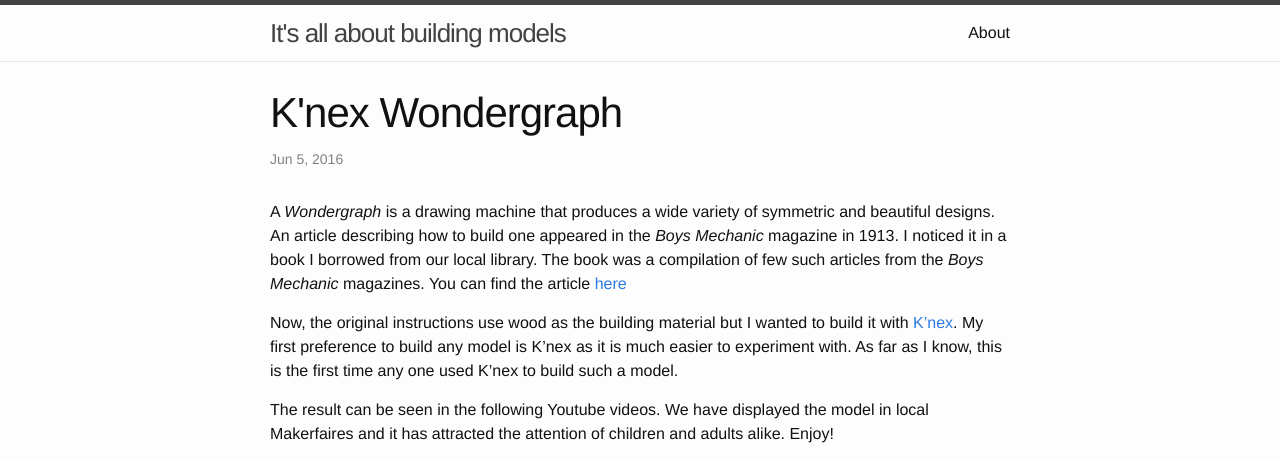
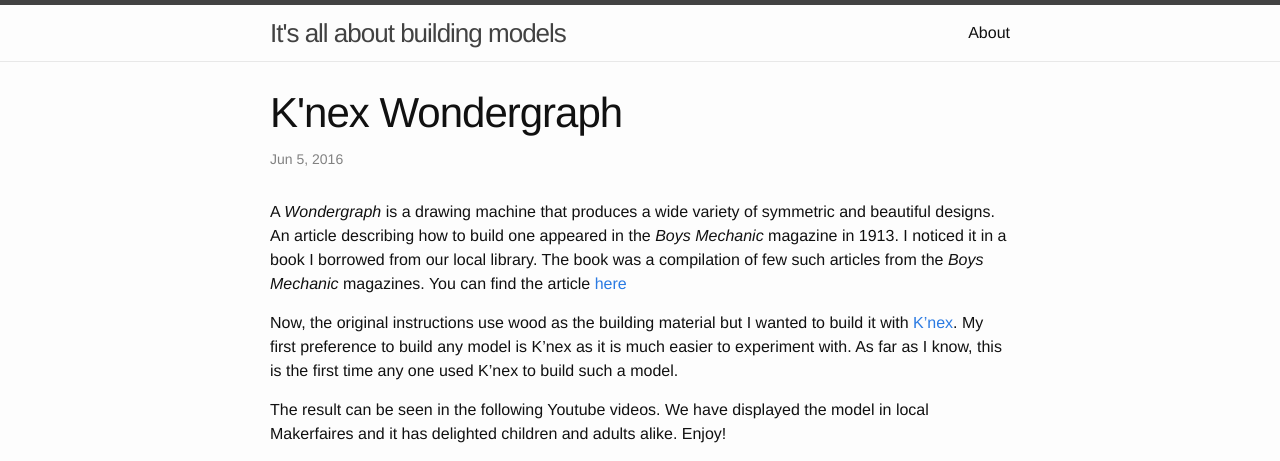
Before and after one commit to draghuram/myotherblog, a Jekyll site: the page built from _posts/2016-06-05-wondergraph.md, in a window 1280 px wide. Shown: the top 461 px of the page. Built offline with Jekyll 4.4.1, drawn with Linux system fonts in a browser that asks for light colours; grey boxes are pictures that could not be loaded.

Commit message:
Small improvement.

```diff
--- a/_posts/2016-06-05-wondergraph.md
+++ b/_posts/2016-06-05-wondergraph.md
@@ -20,8 +20,8 @@ experiment with. As far as I know, this is the first time any one used
 K'nex to build such a model.
 
 The result can be seen in the following Youtube videos. We have
-displayed the model in local Makerfaires and it has attracted the
-attention of children and adults alike. Enjoy!
+displayed the model in local Makerfaires and it has delighted children
+and adults alike. Enjoy!
 
 <iframe width="560" height="315"
 src="https://www.youtube.com/embed/JTh_dskHzuA" frameborder="0"
```
